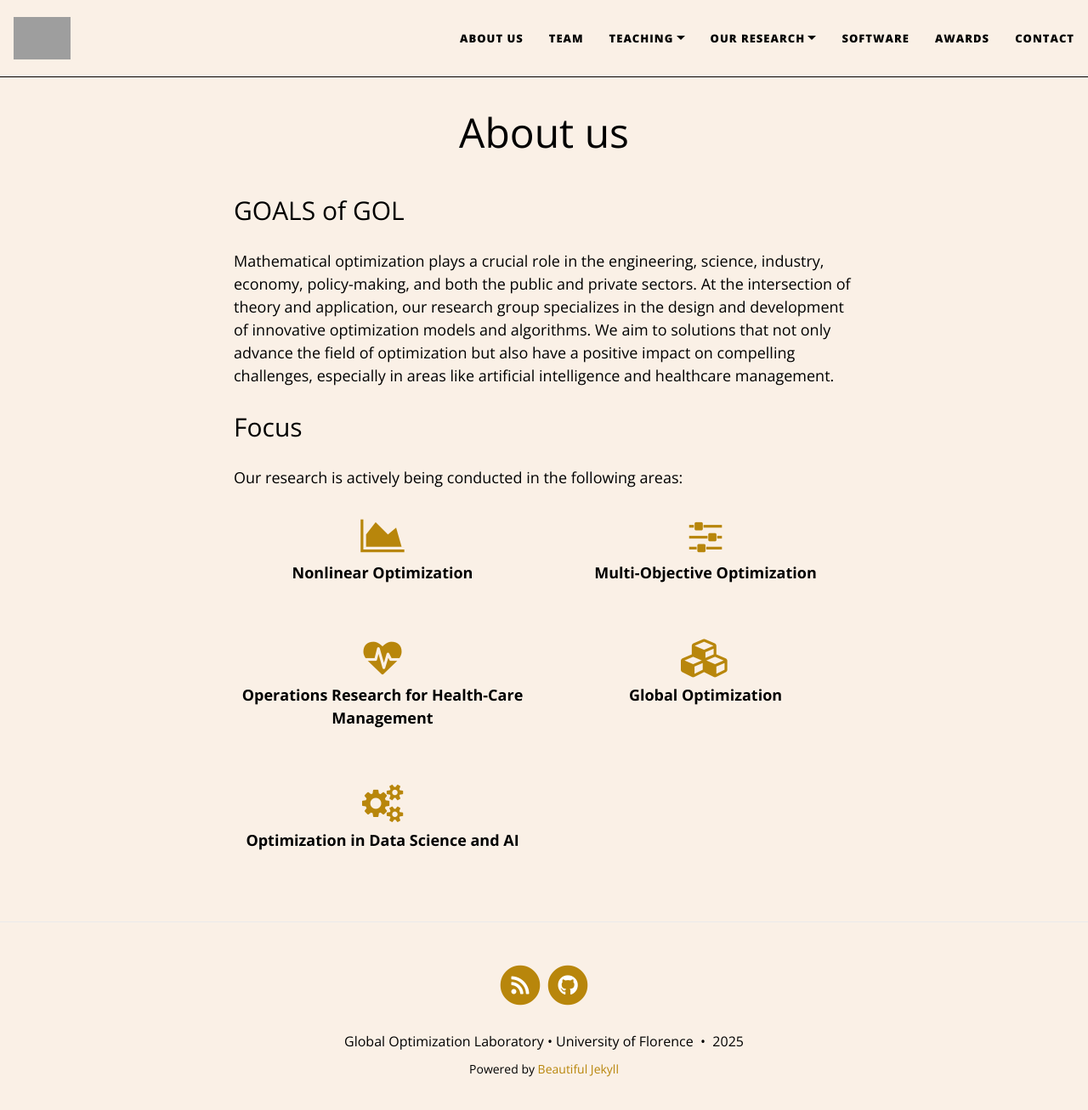
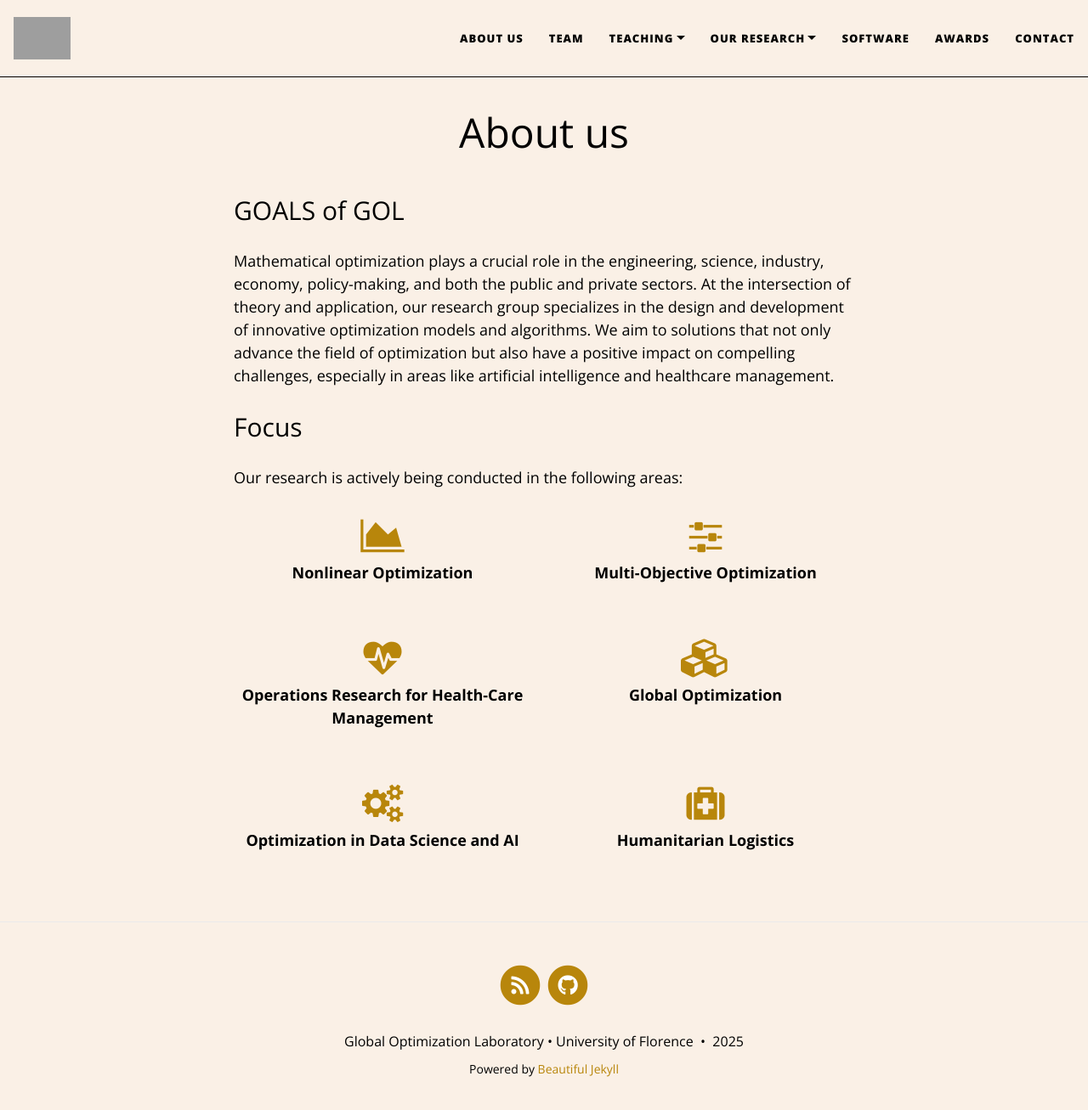
Before and after one commit to GOL-UniFI/GOL-UniFI.github.io, a Jekyll site: the page built from pages/about.md, in a window 1280 px wide and 1319 px high. Shown: the top 1307 px of the window at 85% size. Built offline with Jekyll 4.4.1, drawn with Linux system fonts in a browser that asks for light colours; nearby versions of some CDN libraries; grey boxes are pictures that could not be loaded.

Commit message:
Update about.md

```diff
--- a/pages/about.md
+++ b/pages/about.md
@@ -51,6 +51,13 @@ Our research is actively being conducted in the following areas:
     </div>
   </div>
 
+<div class="col-lg-6 col-md-12" style="margin-bottom: 2rem;">
+    <div style="text-align: center;">
+      <span class="fa fa-medkit" style="color: #B8860B; font-size: 2.5em; margin-bottom: 0.5rem;"></span>
+      <div><strong>Humanitarian Logistics</strong></div>
+    </div>
+  </div>
+
 </div>
 
 
```
